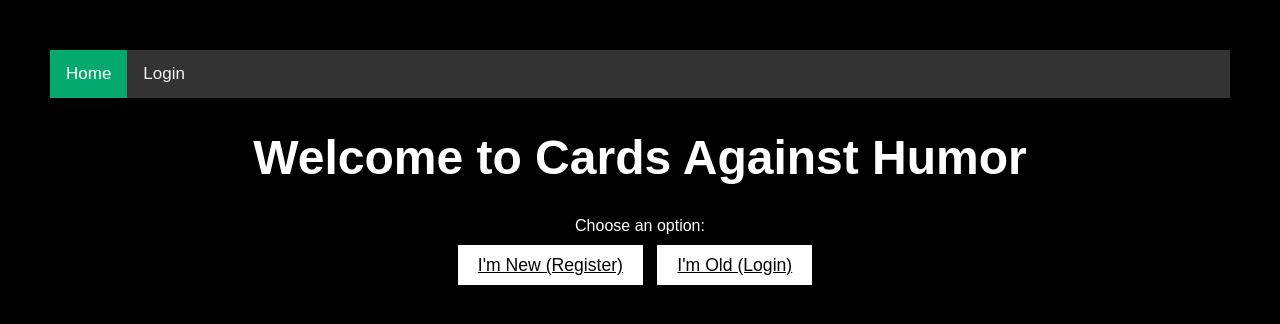
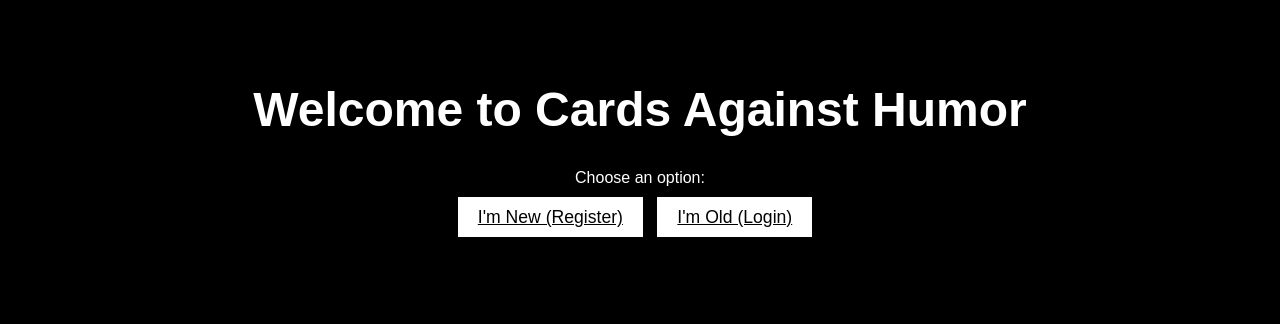
Before and after one commit to mynameishimal/cards-unhumanity, a Flask app: page / in a window 1280 px wide. Shown: the top 324 px of the page. Run offline with Flask 3, Linux system fonts and the light colour scheme; some libraries are stand-ins or nearby versions.

Commit message:
removed navbar from homepage

```diff
--- a/templates/index.html
+++ b/templates/index.html
@@ -4,17 +4,6 @@
   <meta charset="UTF-8">
   <meta name="viewport" content="width=device-width, initial-scale=1.0">
   <title>Home Page</title>
-  <!-- JS code for the navbar -->
-  <script>
-    function myFunction() {
-        var x = document.getElementById("myTopnav");
-        if (x.className === "topnav") {
-            x.className += " responsive";
-        } else {
-            x.className = "topnav";
-        }
-    }
-  </script>
   <style>
     body {
       font-family: Arial, sans-serif;
@@ -46,14 +35,6 @@
   </style>
   <link rel="stylesheet" href="styles.css"> <!-- Link to your CSS file -->
 </head>
-<!-- navbar -->
-<div class="topnav" id="myTopnav">
-  <a href="/index" class="active">Home</a>
-  <a href="/login">Login</a>
-  <a href="javascript:void(0);" class="icon" onclick="myFunction()">
-    <i class="fa fa-bars"></i>
-  </a>
-</div>
 <body>
   <h1>Welcome to Cards Against Humor</h1>
   <p>Choose an option:</p>
```
